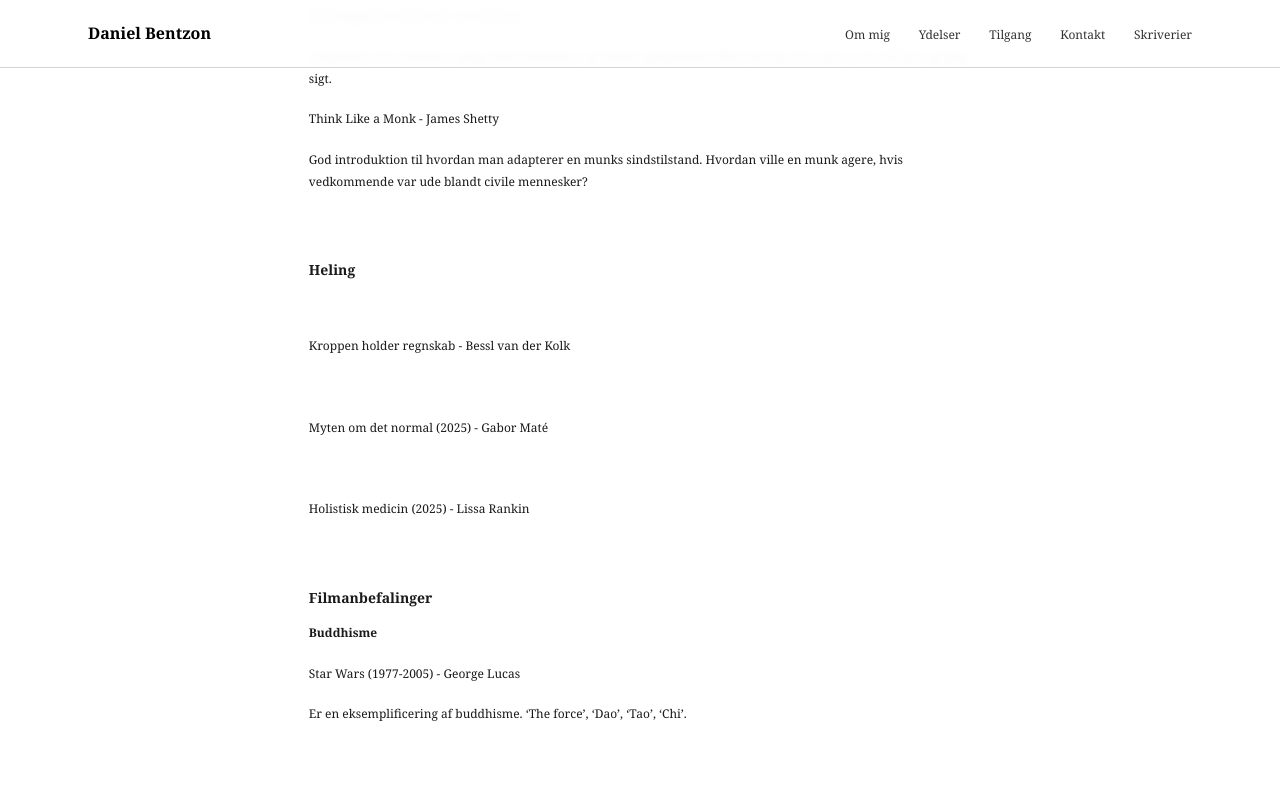
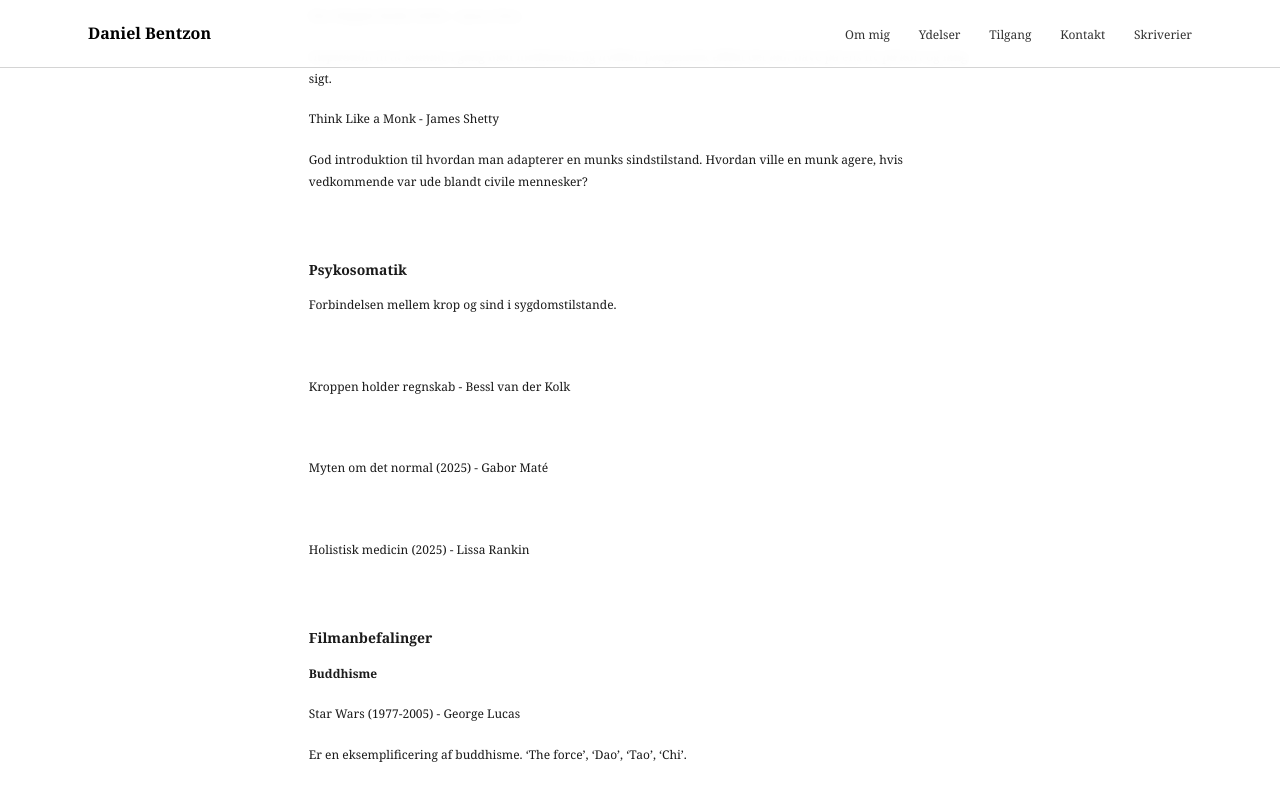
Before and after one commit to danielbentzon/danielbentzon.github.io, a Jekyll site: the page built from _sider/boganbefalinger.md, in a window 1280 px wide and 900 px high, scrolled down 506 px. Shown: the top 801 px of the window. Built offline with Jekyll 4.4.1, drawn with Linux system fonts in a browser that asks for light colours.

Commit message:
Update _sider/boganbefalinger.md (via Pages CMS)

```diff
--- a/_sider/boganbefalinger.md
+++ b/_sider/boganbefalinger.md
@@ -42,7 +42,9 @@ God introduktion til hvordan man adapterer en munks sindstilstand. Hvordan ville
 
 &nbsp;
 
-### Heling
+### Psykosomatik
+
+Forbindelsen mellem krop og sind i sygdomstilstande.
 
 
 
```
